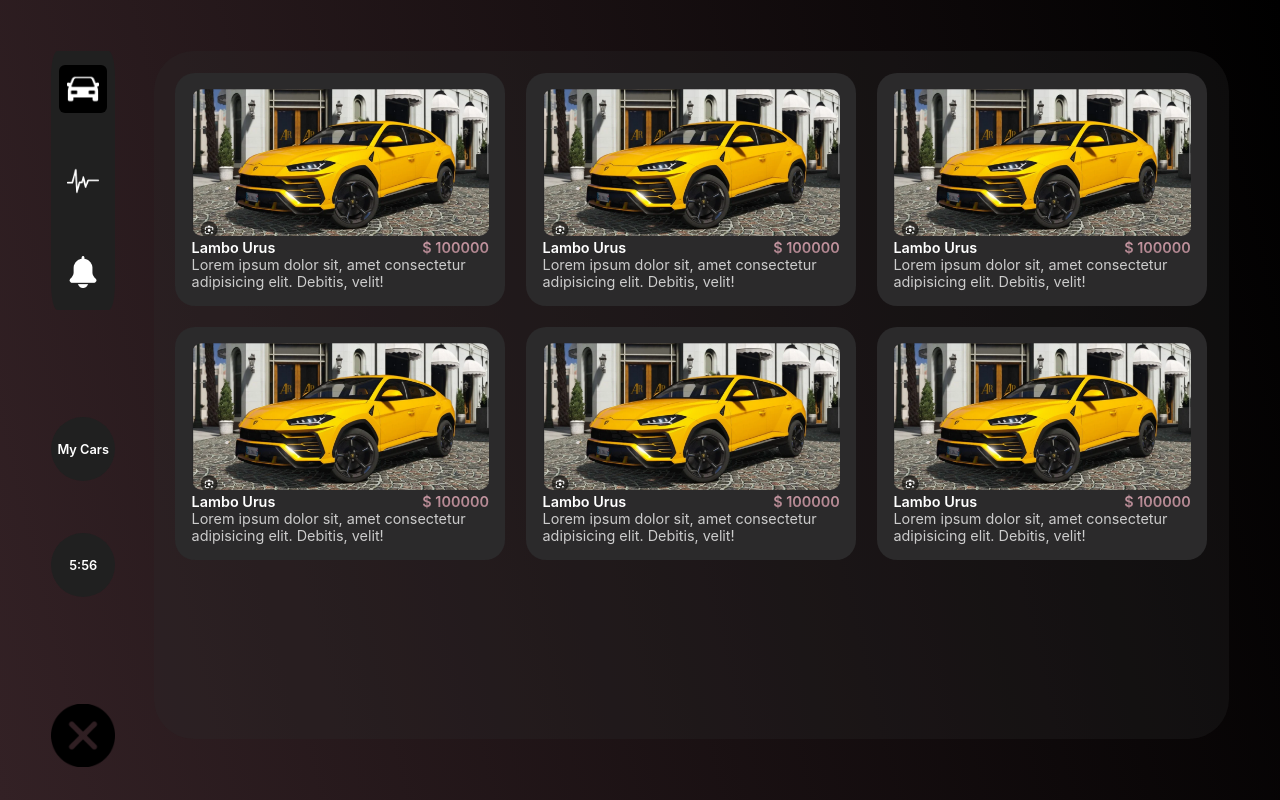
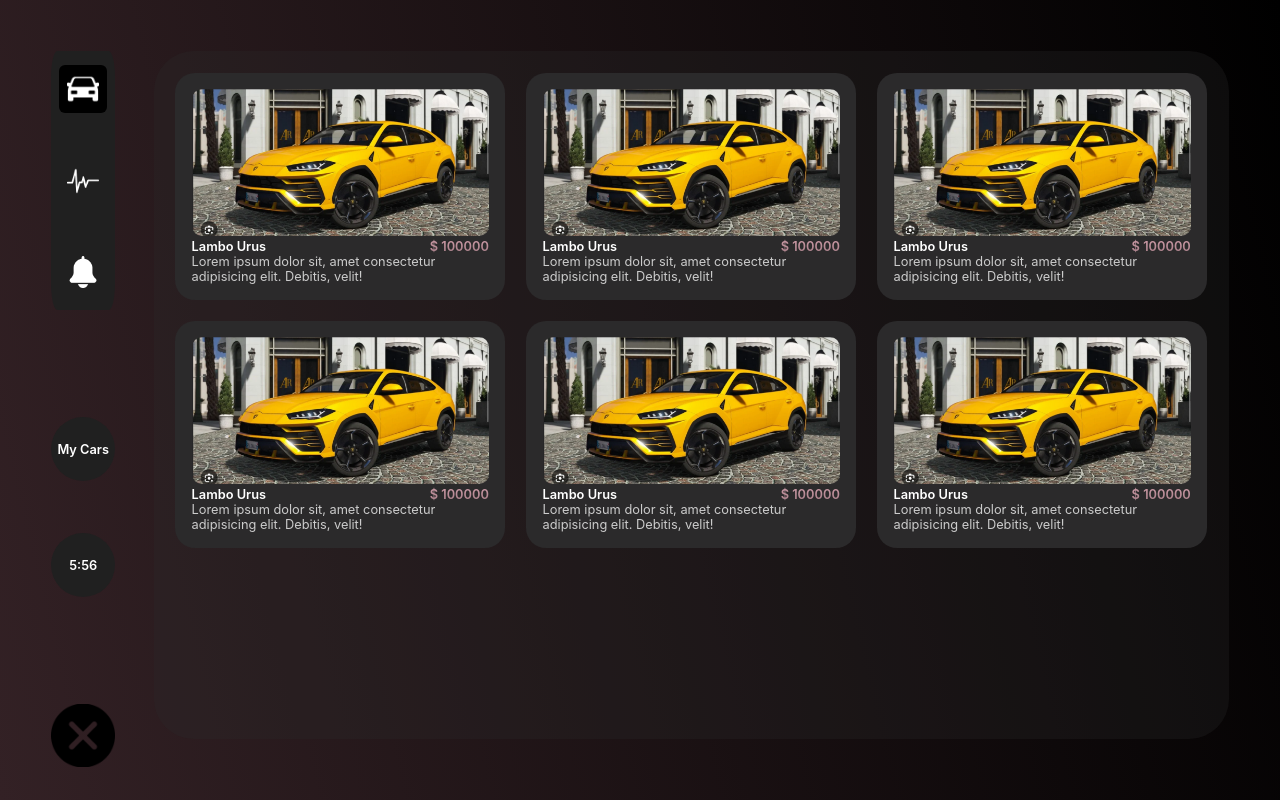
Before and after one commit to Salman-S7/gta-assets-web, a React (Vite) app: page / in a window 1280 px wide. Built offline with nearby package versions, Linux system fonts and the light colour scheme.

Commit message:
fixed css issue

```diff
--- a/src/components/car-card/carcard.css
+++ b/src/components/car-card/carcard.css
@@ -12,7 +12,7 @@
     border-radius: 20px;
     transition: all 0.5s ease-in-out;
     cursor: pointer;
-    font-size: calc(8px + 0.5vw);
+    font-size: 1vw;
     text-overflow: ellipsis;
     /* overflow: auto; */
     /* white-space: nowrap; */
@@ -59,7 +59,7 @@
 @media screen and (min-width: 3000px) {
   .car-card{
     height: 41vh;
-    font-size: clamp(1rem, 0.75rem + 0.75vw, 1.5rem);
+    /* font-size: clamp(1rem, 0.75rem + 0.75vw, 1.5rem); */
 
   }
 }
```
